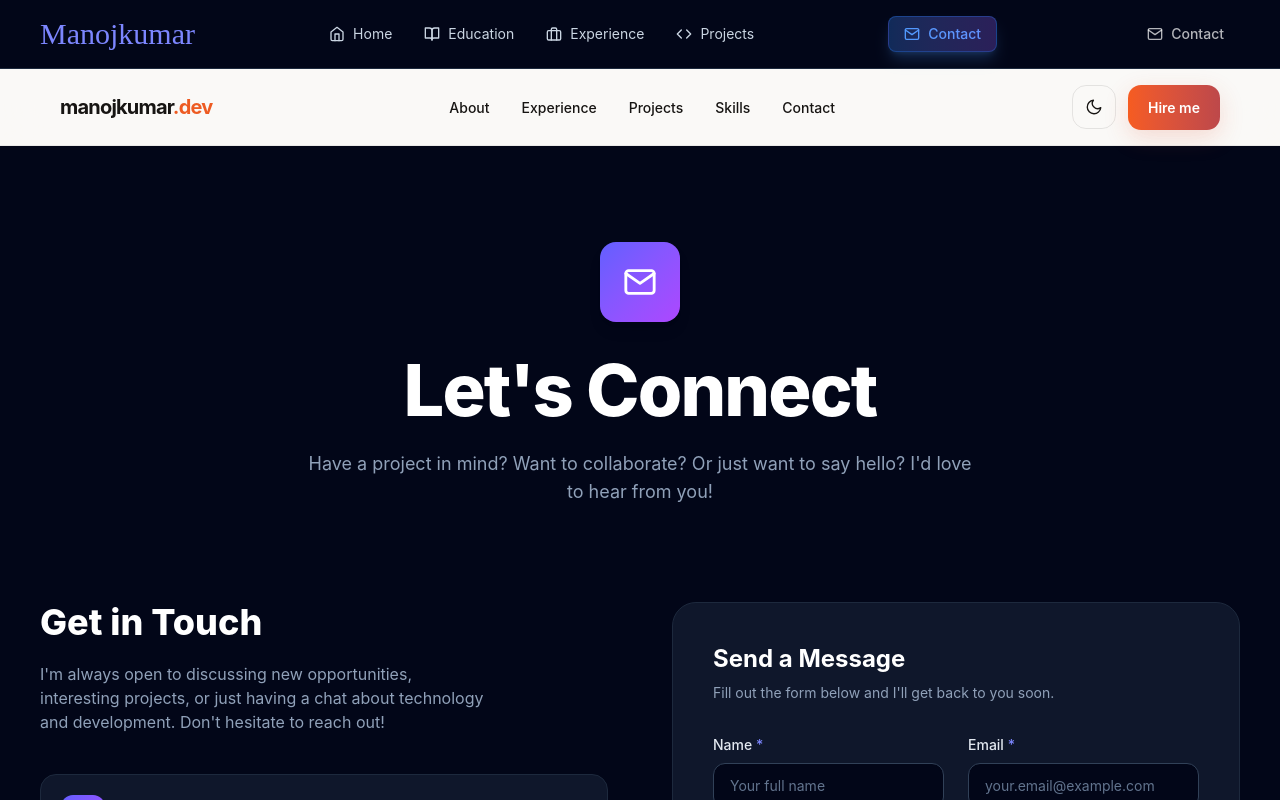
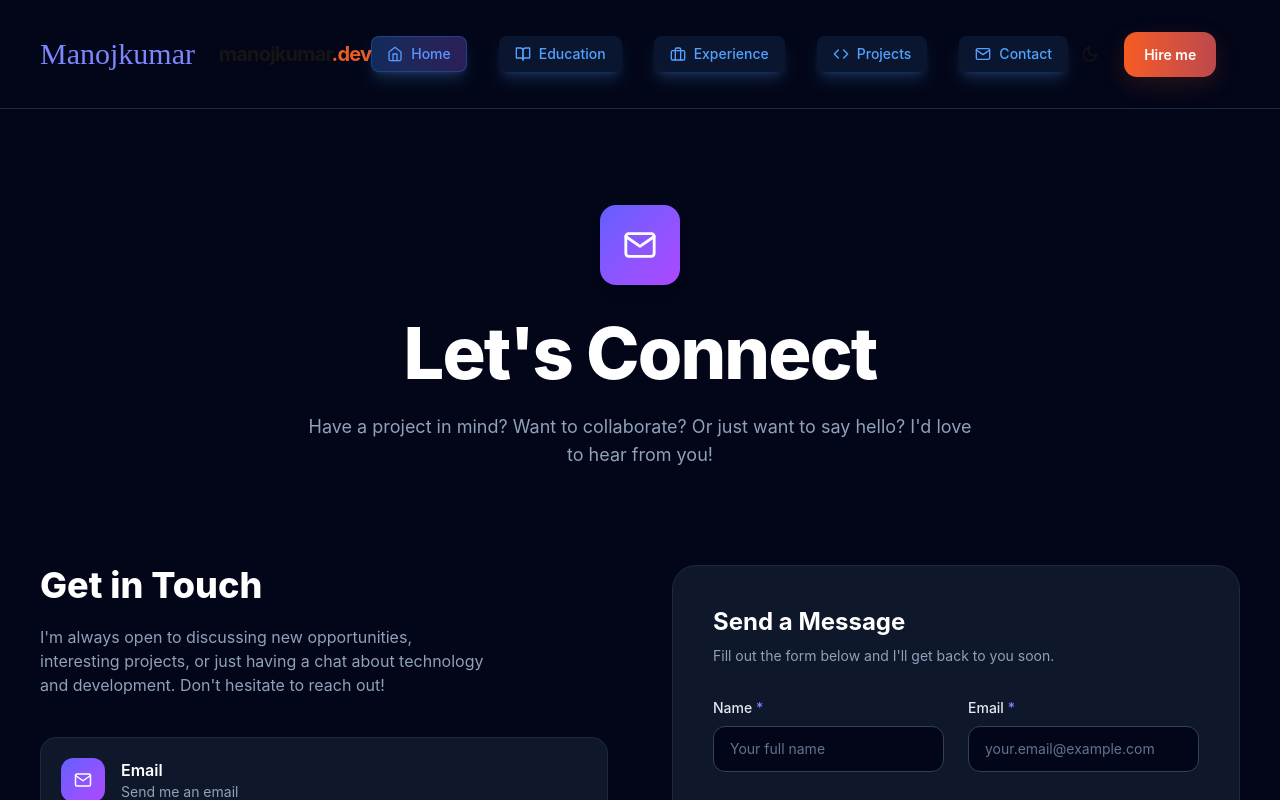
Before and after one commit to Manoj0712/personal-portfolio, a React (Vite) app: page /contact in a window 1280 px wide. Shown: the top 800 px of the page. Built offline with nearby package versions, Linux system fonts and the light colour scheme.

Commit message:
refactor: update navigation components to simplify props and enhance routing

```diff
--- a/src/components/Header/DeskTopActions.tsx
+++ b/src/components/Header/DeskTopActions.tsx
@@ -19,7 +19,7 @@ const DeskTopActions = ({
       >
         manojkumar<span className="text-[#ed5b22]">.dev</span>
       </button>
-      <Navigation scrollToSection={scrollToSection} />
+      <Navigation />
       <div className="hidden items-center gap-2 md:flex">
         <button
           onClick={() => setDarkMode(!darkMode)}
--- a/src/components/Header/MobileNavigation.tsx
+++ b/src/components/Header/MobileNavigation.tsx
@@ -15,7 +15,7 @@ const MobileNavigation = ({ scrollToSection,
   return (
     <div className="border-t border-black/[0.06] bg-[#faf9f7] px-5 py-5 dark:border-white/[0.06] dark:bg-[#171412] md:hidden">
       <nav className="flex flex-col gap-1">
-        <NavItems scrollToSection={scrollToSection} />
+        <NavItems />
         <div className="mt-3 flex gap-2 border-t border-black/[0.06] pt-4 dark:border-white/[0.06]">
           <button
             onClick={() => setDarkMode(!darkMode)}
--- a/src/components/Header/index.tsx
+++ b/src/components/Header/index.tsx
@@ -11,19 +11,12 @@ const Header = ({
   setMobileMenu
 }: HeaderProps) => {
 
-  const navLinks = [
-    { label: "Home", icon: FiHome },
-    { label: "Education", icon: FiBookOpen },
-    { label: "Experience", icon: FiBriefcase },
-    { label: "Projects", icon: FiCode },
-    // { label: "Certifications", icon: FiAward },
-  ];
 
   return (
-    <header className="sticky top-0 z-50 border-b border-black/[0.06] bg-[#faf9f7]/80 backdrop-blur-xl dark:border-white/[0.06] dark:bg-[#171412]/80">
+    // <header className="sticky top-0 z-50 border-b border-black/[0.06] bg-[#faf9f7]/80 backdrop-blur-xl dark:border-white/[0.06] dark:bg-[#171412]/80">
 
-      {/* Nav */}
-      <header className="sticky top-0 z-20 border-b border-slate-800 bg-slate-950">
+
+    < header className="sticky top-0 z-50 border-b border-slate-800 bg-slate-950" >
       <div className="mx-auto flex max-w-7xl items-center justify-between px-6 py-4 lg:px-10">
         <span
           className="text-3xl text-indigo-400"
@@ -31,40 +24,6 @@ const Header = ({
         >
           Manojkumar
         </span>
-
-          <nav className="hidden items-center gap-8 md:flex">
-            {navLinks.map(({ label, icon: Icon }) => (
-              <a
-                key={label}
-                href="#"
-                className="flex items-center gap-2 text-sm text-slate-300 transition hover:text-white"
-              >
-                <Icon size={16} />
-                {label}
-              </a>
-            ))}
-          </nav>
-          <a href="/contact">
-            <button className="inline-flex items-center justify-center whitespace-nowrap ring-offset-background focus-visible:outline-none focus-visible:ring-2 focus-visible:ring-ring focus-visible:ring-offset-2 disabled:pointer-events-none disabled:opacity-50 hover:bg-accent hover:text-accent-foreground h-9 relative px-4 py-2 text-sm font-medium rounded-lg transition-all duration-300 group text-blue-400 bg-blue-400/10 shadow-lg shadow-blue-400/20">
-              <FiMail size={16} className="mr-2" />
-              Contact
-              <div className="absolute inset-0 bg-gradient-to-r from-blue-500/20 to-purple-500/20 rounded-lg border border-blue-500/30"
-                style={{ transform: "none", transformOrigin: "50% 50% 0px" }}>
-              </div>
-            </button>
-          </a>
-          <a href="/contact">
-            <button className="inline-flex items-center justify-center whitespace-nowrap ring-offset-background focus-visible:outline-none focus-visible:ring-2 focus-visible:ring-ring focus-visible:ring-offset-2 disabled:pointer-events-none disabled:opacity-50 h-9 relative px-4 py-2 text-sm font-medium rounded-lg transition-all duration-300 group text-white/70 hover:text-white hover:bg-white/10">
-              <FiMail size={16} className="mr-2" />
-              Contact
-              {/* <div className="absolute inset-0 bg-gradient-to-r from-blue-500/20 to-purple-500/20 rounded-lg border border-blue-500/30"
-                style={{ transform: "none", transformOrigin: "50% 50% 0px" }}>
-              </div> */}
-            </button>
-          </a>
-        </div>
-      </header>
-
         <DeskTopActions
           scrollToSection={scrollToSection}
           darkMode={darkMode}
@@ -78,6 +37,7 @@ const Header = ({
           setDarkMode={setDarkMode}
           mobileMenu={mobileMenu}
         />
+      </div>
     </header >
   )
 }
--- a/src/components/Navigation/NavItems.tsx
+++ b/src/components/Navigation/NavItems.tsx
@@ -1,16 +1,40 @@
 import { NAVITEMS } from "@/constrains"
+import { NavItemsProps } from "@/types"
+import { useState } from "react"
+import { useNavigate } from "react-router-dom"
 
-const NavItems = ({ scrollToSection }: { scrollToSection: (section: string) => void }) => {
+const NavItems = () => {
+  const [currentSection, setCurrentSection] = useState<string>("Home")
+  const navigation = useNavigate();
+
+  const routerNavigation = (item: NavItemsProps) => {
+    setCurrentSection(item.label)
+    navigation(item.routerName)
+  }
+
+  const renderNavItem = (item: NavItemsProps) => {
+    const Icon = item.icon
+
+    return <button
+      onClick={() => routerNavigation(item)}
+      className="inline-flex items-center justify-center whitespace-nowrap
+      ring-offset-background focus-visible:outline-none
+      focus-visible:ring-2 focus-visible:ring-ring focus-visible:ring-offset-2
+      disabled:pointer-events-none disabled:opacity-50 hover:bg-accent
+      hover:text-white
+       hover:text-accent-foreground h-9 relative px-4 py-2 text-sm font-medium rounded-lg transition-all duration-300 group text-blue-400 bg-blue-400/10 shadow-lg shadow-blue-400/20">
+      <Icon size={16} className="mr-2" />
+      {item?.label}
+      {currentSection === item.label && (
+        <div className="absolute inset-0 bg-gradient-to-r from-blue-500/20 to-purple-500/20 rounded-lg border border-blue-500/30"
+          style={{ transform: "none", transformOrigin: "50% 50% 0px" }}>
+        </div>
+      )}
+    </button>
+  }
+
   return <>
-    {NAVITEMS.map((item) => (
-      <button
-        key={item}
-        onClick={() => scrollToSection(item)}
-        className="text-[14px] font-medium transition hover:text-[#ed5b22] dark:hover:text-[#ed6a35]"
-      >
-        {item}
-      </button>
-    ))}
+    {NAVITEMS.map((item) => renderNavItem(item))}
   </>
 }
 export default NavItems;
--- a/src/components/Navigation/index.tsx
+++ b/src/components/Navigation/index.tsx
@@ -1,10 +1,9 @@
 import NavItems from "./NavItems";
 
-const Navigation = ({ scrollToSection }:
-  { scrollToSection: (section: string) => void }) => {
+const Navigation = () => {
 
   return (<nav className="hidden items-center gap-8 md:flex">
-    <NavItems scrollToSection={scrollToSection} />
+    <NavItems />
   </nav>
   );
 };
--- a/src/constrains/index.ts
+++ b/src/constrains/index.ts
@@ -1,6 +1,7 @@
 import { ProjectCardProps, ExperienceCardProps, SkillGroupProps } from "@/types";
 // import profileImage from "@/assets/profile.jpg"
 import ManojImage from "@/assets/ManojImage.png"
+import { FiBookOpen, FiBriefcase, FiCode, FiHome, FiMail } from "react-icons/fi";
 
 export const DETAILS = {
   name: "Manojkumar S",
@@ -35,7 +36,16 @@ export const DETAILS = {
 
 export const BACKTOTOP = "Back to top";
 export const RIGHTS = `© ${new Date().getFullYear()} Manojkumar S. All rights reserved.`;
-export const NAVITEMS = ["About", "Experience", "Projects", "Skills", "Contact"];
+
+export const NAVITEMS = [
+  { label: "Home", icon: FiHome, routerName: "/" },
+  { label: "Education", icon: FiBookOpen, routerName: "/education" },
+  { label: "Experience", icon: FiBriefcase, routerName: "/experience" },
+  { label: "Projects", icon: FiCode, routerName: "/projects" },
+  { label: "Contact", icon: FiMail, routerName: "/contact" },
+  // { label: "Certifications", icon: FiAward },
+];
+// export const NAVITEMS = ["About", "Experience", "Projects", "Skills", "Contact"];
 
 export const STATS = [
   {
--- a/src/types/index.ts
+++ b/src/types/index.ts
@@ -50,3 +50,8 @@ export interface DeskTopActionsProps {
   mobileMenu: boolean;
   setMobileMenu: (mobileMenu: boolean) => void;
 }
+export interface NavItemsProps {
+  label: string;
+  icon: any;
+  routerName: string;
+}
```
Lines whose indentation alone changed are shown as unchanged.
